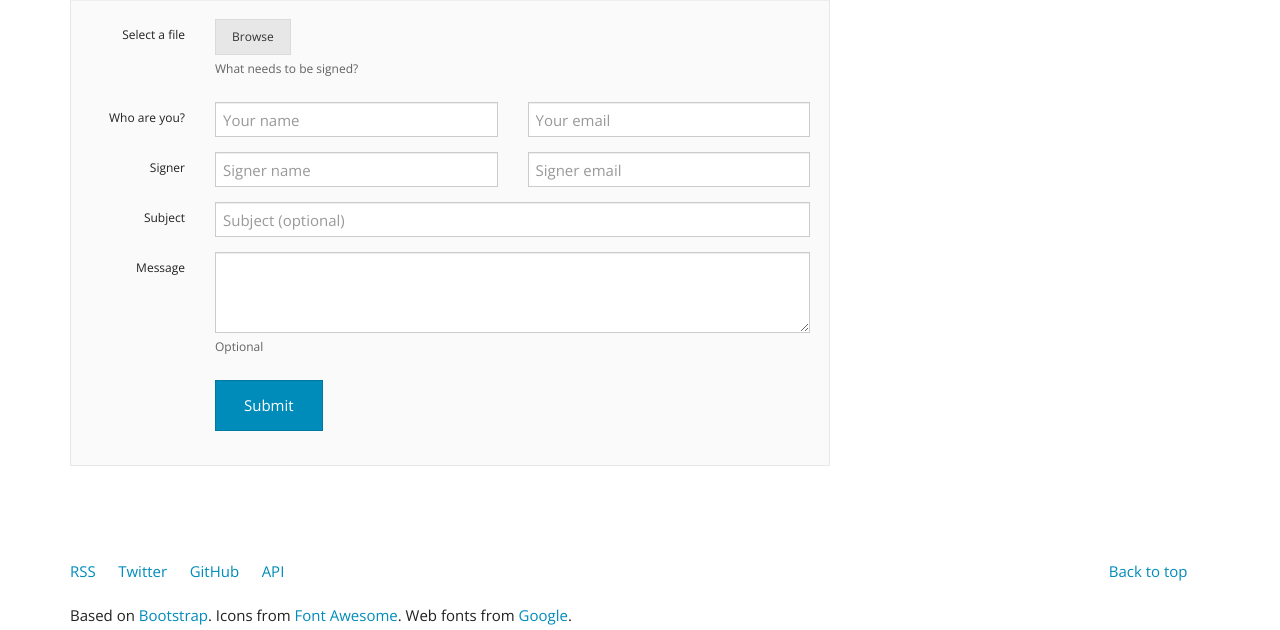
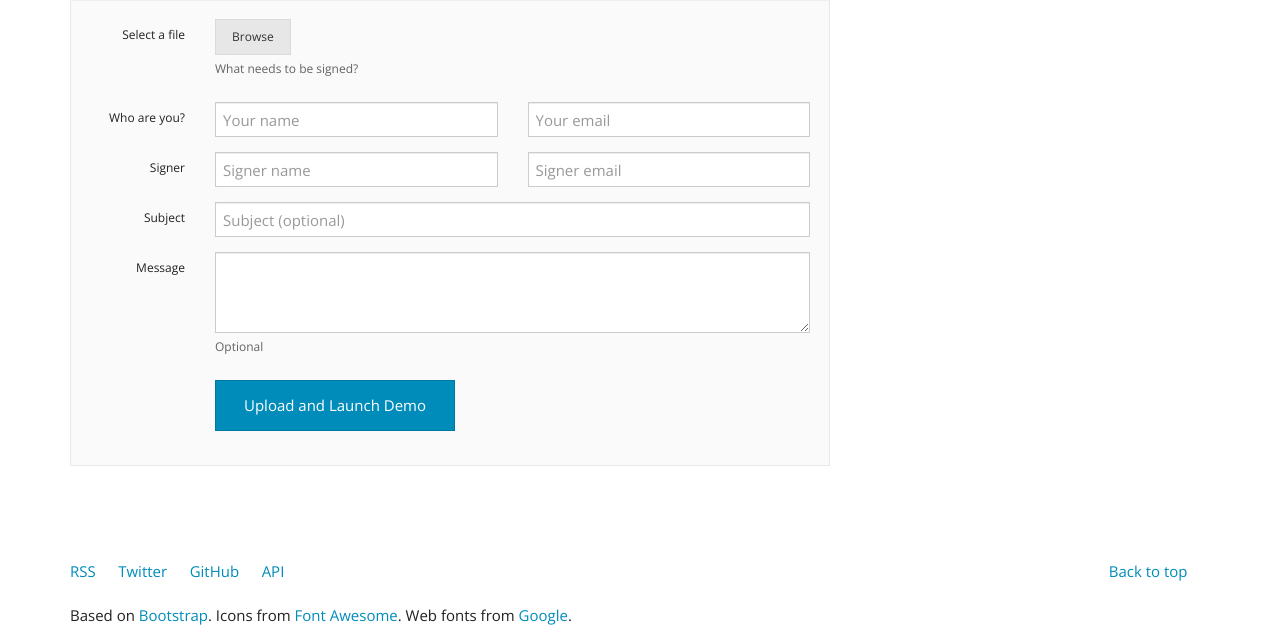
Before and after one commit to minhdanh/hellosign-demo-app, a Django app: page /embedded_requesting in a window 1280 px wide. Shown: the part 690-1320 px from the top of the page. Run offline with Django 3.2, Linux system fonts and the light colour scheme; some libraries are stand-ins or nearby versions.

Commit message:
Change submit button to Upload and launch demo

```diff
--- a/hellosign/templates/hellosign/embedded_requesting.html
+++ b/hellosign/templates/hellosign/embedded_requesting.html
@@ -156,7 +156,7 @@
                   </div>
                   <div class="form-group">
                     <div class="col-lg-10 col-lg-offset-2">
-                      <button type="submit" class="btn btn-primary">Submit</button>
+                      <button type="submit" class="btn btn-primary">Upload and Launch Demo</button>
                     </div>
                   </div>
                 </fieldset>
```
